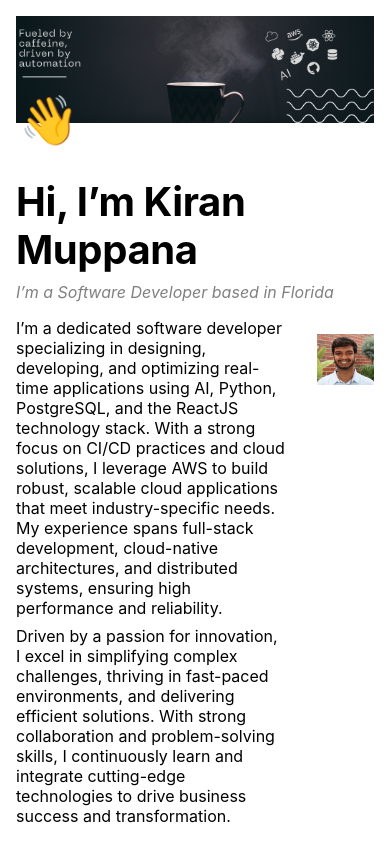
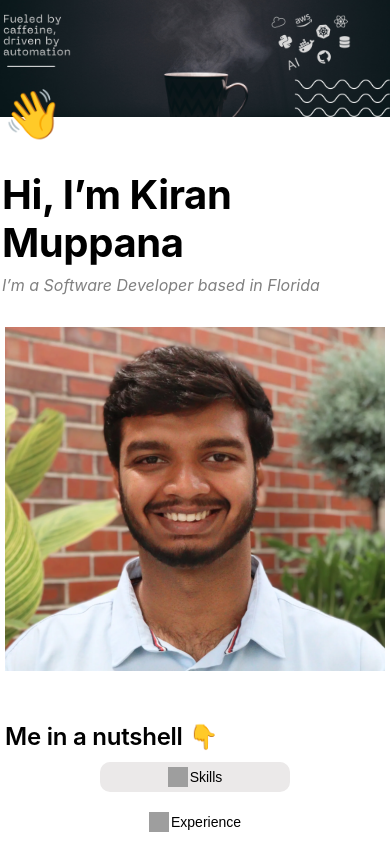
Before and after one commit to sairamkiran9/myportfolio, a React (Create React App) app: page / in a window 390 px wide. Shown: the top 844 px of the page. Built offline with nearby package versions, Linux system fonts and the light colour scheme; grey boxes are pictures that could not be loaded.

Commit message:
UI fix on margin spacing

```diff
--- a/src/components/Content.js
+++ b/src/components/Content.js
@@ -5,7 +5,7 @@ import More from "./More";
 
 const Content = () => {
     return (
-        <body>
+        <body className="container-body">
             <Profile />
             <About />
             <More />
--- a/src/components/Header.js
+++ b/src/components/Header.js
@@ -3,16 +3,18 @@ import React from 'react';
 const Header = () => {
     return (
         <header>
-            <img class="page-cover-image banner" src="banner.png" />
-            <div class="page-header-icon page-header-icon-with-cover">
-                <span class="icon">👋</span></div>
-            <h1 class="page-title">Hi, I’m Kiran Muppana</h1>
-            <p class="page-description"><em>
-                <span class="highlight-gray">
-                    I’m a Software
-                    Developer based in Florida
-                </span>
-            </em></p>
+            <img className="page-cover-image banner" src="myportfolio/banner.png" />
+            <div className="page-header-icon page-header-icon-with-cover">
+                <span className="icon">👋</span></div>
+            <div className="page-title-content">
+                <h1 className="page-title">Hi, I’m Kiran Muppana</h1>
+                <p className="page-description"><em>
+                    <span className="highlight-gray">
+                        I’m a Software
+                        Developer based in Florida
+                    </span>
+                </em></p>
+            </div>
         </header>
     );
 };
--- a/src/components/Profile.js
+++ b/src/components/Profile.js
@@ -18,8 +18,8 @@ const Profile = () => {
             </div>
             <div className="column">
                 <figure className="image"><a
-                    href={`${process.env.PUBLIC_URL}/profile.png`}><img
-                        src="profile.png" /></a>
+                    href='profile.png'><img
+                        src="myportfolio/profile.png" /></a>
                 </figure>
             </div>
         </div>
--- a/src/index.css
+++ b/src/index.css
@@ -11,7 +11,7 @@ html {
 
 html,
 body {
-    margin: 1em;
+    margin: 0;
     font-family: -apple-system, BlinkMacSystemFont, 'Segoe UI', 'Roboto', 'Oxygen',
         'Ubuntu', 'Cantarell', 'Fira Sans', 'Droid Sans', 'Helvetica Neue',
         sans-serif;
@@ -164,6 +164,10 @@ img {
     border-radius: 3px;
 }
 
+.page-title-content {
+    margin: 0 4em;
+}
+
 input[type="checkbox"] {
     transform: scale(1.5);
     margin-right: 0.6em;
@@ -183,8 +187,24 @@ p {
     text-align: center;
 }
 
+.container-body {
+    margin: 1em 8em;
+}
+
 @media (max-width: 768px) {
-    body {
-        margin: 0em;
+    .intro{
+        display: none;
+    }
+
+    .container-body {
+        margin: 5px;
+    }
+
+    .page-title-content {
+        margin: 2px;
+    }
+
+    .column {
+        padding: 0;
     }
 }
--- a/src/styles/AboutTemplate.css
+++ b/src/styles/AboutTemplate.css
@@ -15,7 +15,7 @@
     border-radius: 8px;
     padding: 20px;
     min-width: 200px;
-    width: calc(33.33% - 20px);
+    width: calc(50% - 20px);
     box-shadow: 0 4px 8px rgba(0, 0, 0, 0.1);
     transition: all 0.3s ease;
     overflow: hidden;
@@ -74,6 +74,8 @@
 
 .about-card:hover .skill{
     opacity: 0;
+    min-height: 150px;
+    transition: all 0.4s ease;
 }
 
 .about-card:hover .about-card-summary{
```
